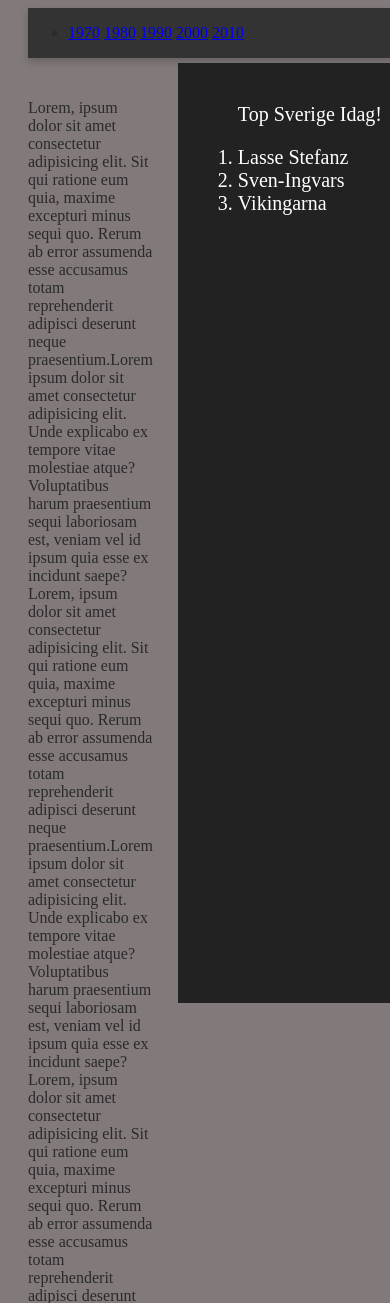
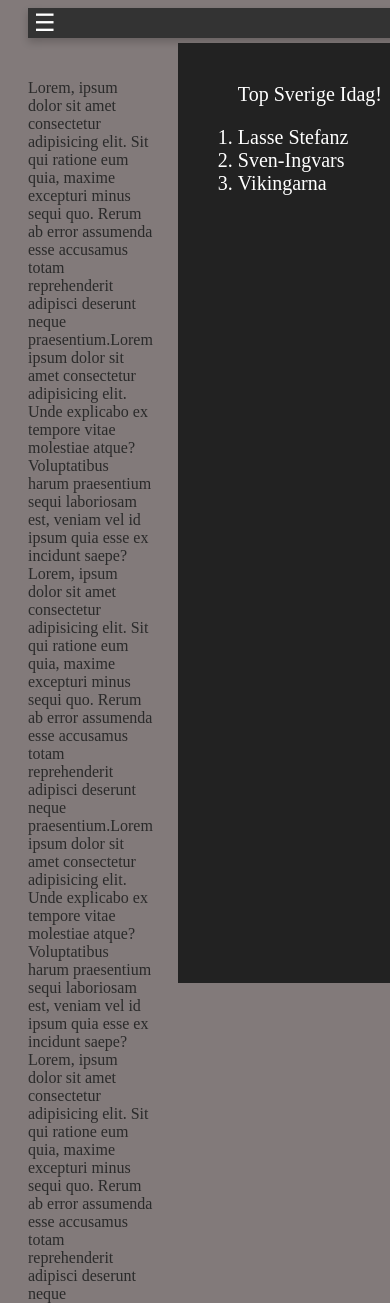
Before and after one commit to RiktigtSnyggaGreger/WEUWEB, a PHP site: page / in a window 390 px wide; the page is wider, and only the part inside the window is pictured. Shown: the top 1303 px of that part. Run offline with PHP 8.4, Linux system fonts and the light colour scheme.

Commit message:
dropdown

```diff
--- a/index.php
+++ b/index.php
@@ -7,11 +7,16 @@
     <link rel="stylesheet" href="style.css">
 </head>
 <body>
-<script src="script.js"></script>
+<script>
+    function toggleMenu() {
+        document.querySelector("nav ul").classList.toggle("show");
+    }
+</script>
     <?php
 
     ?>
     <nav class="navbar">
+        <button class="menu-button" onclick="toggleMenu()">☰</button>
         <ul class="nav-links">
             <li>
                 <a href="#">1970</a>
@@ -21,6 +26,7 @@
                 <a href="#">2010</a>
             </li>
         </ul>
+
     </nav>
 
     <div class="main">
--- a/style.css
+++ b/style.css
@@ -67,3 +67,36 @@ footer {
     list-style: none;
 
 }
+.menu-button {
+    display: none;
+    background: none;
+    border: none;
+    color: white;
+    font-size: 24px;
+    cursor: pointer;
+}
+
+@media only screen and (max-width: 600px) {
+    body{
+        display: grid;
+        grid-template-areas:
+            "navbar"
+            "sidebar"
+            "footer";
+    }
+        .menu-button {
+            display: block;
+        }
+        .navbar ul {
+            display: none;
+            flex-direction: column;
+            position: absolute;
+            width: 100%;
+        }
+        .navbar ul.show {
+            display: flex;
+        }
+        .navbar li {
+            margin: 10px;
+        }
+    }
```
